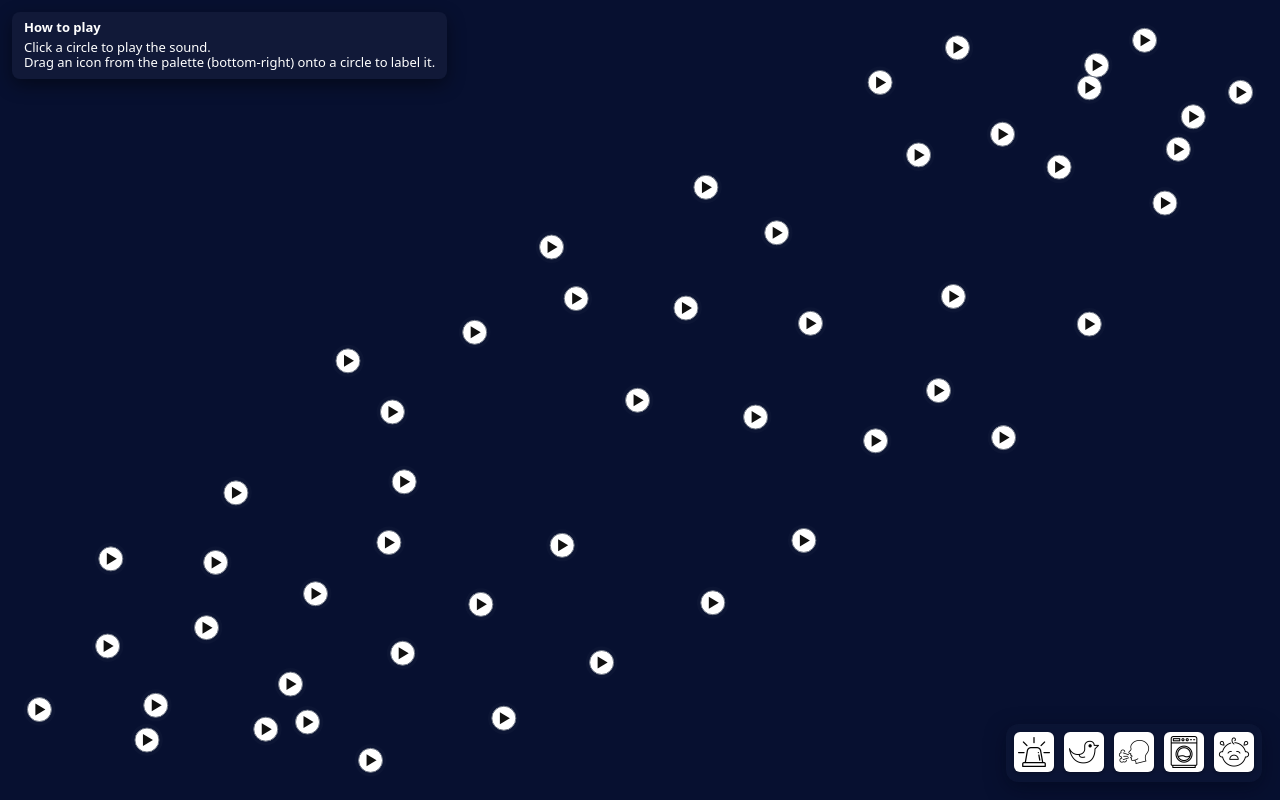
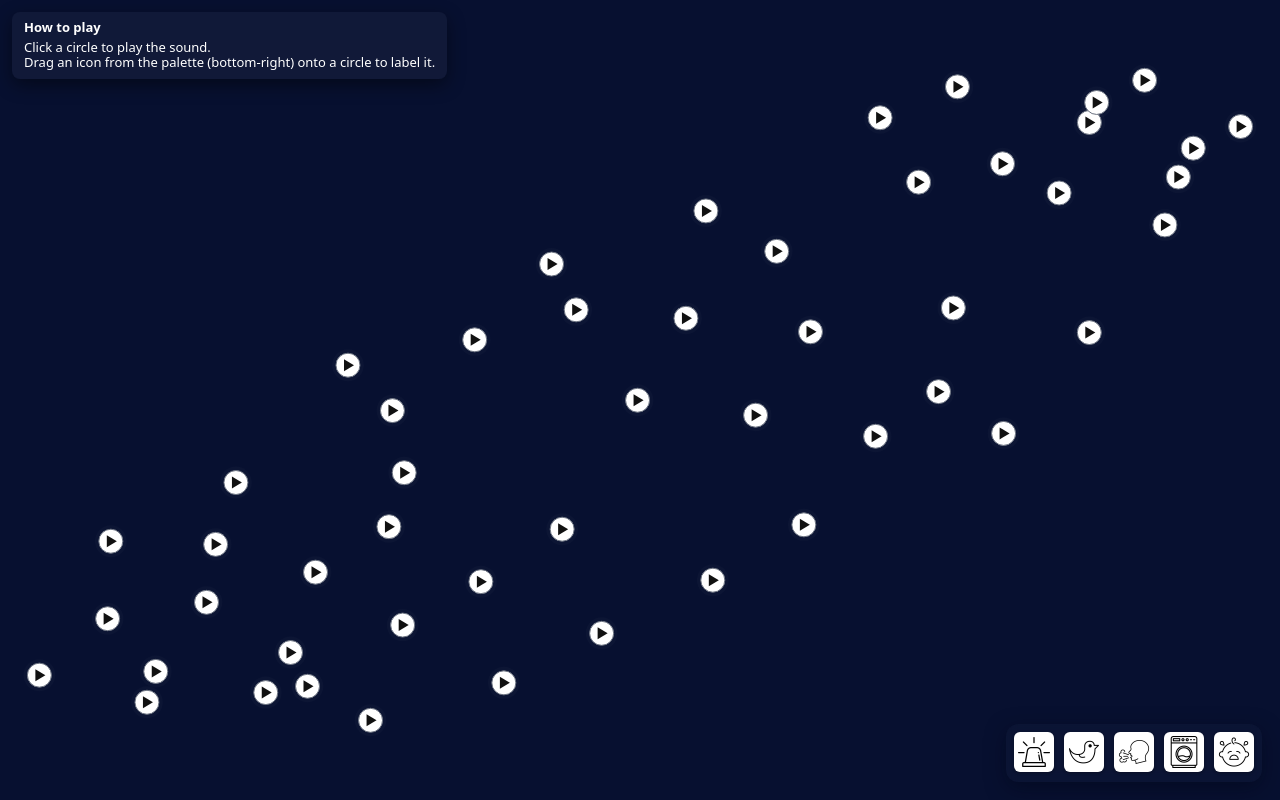
Before and after one commit to davidchalupa/soundiada, a React (Vite) app: page / in a window 1280 px wide. Built offline with nearby package versions, Linux system fonts and the light colour scheme.

Commit message:
Tweaks for mobile.

```diff
--- a/src/components/EmbeddingViewer.tsx
+++ b/src/components/EmbeddingViewer.tsx
@@ -1,4 +1,3 @@
-// src/components/EmbeddingViewer.tsx
 import React, { useRef, useState, useMemo, useEffect } from "react";
 import { esc50Embeddings } from "../resources/embeddings";
 import "./EmbeddingViewer.css";
@@ -8,15 +7,6 @@ import IconBird from "../assets/icons/bird.png";
 import IconBreathing from "../assets/icons/breath.png";
 import IconWashingMachine from "../assets/icons/washing-machine.png";
 import IconCryingBaby from "../assets/icons/crying.png";
-
-/*
-  Drop-in replacement: landscape-first viewer with desktop-position fix.
-
-  Fixes:
-  - Ensures the root/container/SVG are fixed to viewport (position: fixed; left:0; top:0)
-    and SVG is display:block so there are no subtle offsets (white margins / scrollbars).
-  - Keeps the rest of behavior unchanged (play/pause, drag/drop, palette, modal).
-*/
 
 const PALETTE_CATEGORIES = [
   "siren",
@@ -40,9 +30,11 @@ function buildAudioUrl(filename: string) {
 
 type Props = {
   padding?: number;
+  // optional aspect ratio (height/width), default = 9/16 (landscape)
+  aspectRatio?: number;
 };
 
-const EmbeddingViewer: React.FC<Props> = ({ padding = 40 }) => {
+const EmbeddingViewer: React.FC<Props> = ({ padding = 40, aspectRatio = 9 / 16 }) => {
   // refs & state
   const audioRef = useRef<HTMLAudioElement | null>(null);
   const [playingFile, setPlayingFile] = useState<string | null>(null);
@@ -52,7 +44,11 @@ const EmbeddingViewer: React.FC<Props> = ({ padding = 40 }) => {
 
   // update viewport on resize/orientation change
   useEffect(() => {
-    const update = () => setViewport({ w: Math.max(200, window.innerWidth), h: Math.max(160, window.innerHeight) });
+    const update = () =>
+      setViewport({
+        w: Math.max(200, window.innerWidth),
+        h: Math.max(160, window.innerHeight),
+      });
     update();
     window.addEventListener("resize", update, { passive: true });
     window.addEventListener("orientationchange", update, { passive: true });
@@ -80,6 +76,15 @@ const EmbeddingViewer: React.FC<Props> = ({ padding = 40 }) => {
       setShowModal(false);
     }
   }, [totalFlagged, embeddings.length]);
+
+  // compute canvas size:
+  // - width = viewport.w
+  // - height = min(viewport.h, viewport.w * aspectRatio)
+  const canvasW = viewport.w;
+  const canvasH = Math.min(viewport.h, Math.round(viewport.w * aspectRatio));
+
+  // compute top offset to center canvas vertically if canvasH < viewport.h
+  const canvasTop = Math.round((viewport.h - canvasH) / 2);
 
   // compute bounds for projection (based on numeric coords)
   const bounds = useMemo(() => {
@@ -109,11 +114,11 @@ const EmbeddingViewer: React.FC<Props> = ({ padding = 40 }) => {
     return { minX, maxX, minY, maxY };
   }, [embeddings]);
 
-  // project into viewport pixel space (width = viewport.w, height = viewport.h)
+  // project into canvas pixel space (width = canvasW, height = canvasH)
   const project = (x: number, y: number) => {
     const { minX, maxX, minY, maxY } = bounds;
-    const w = viewport.w - 2 * padding;
-    const h = viewport.h - 2 * padding;
+    const w = canvasW - 2 * padding;
+    const h = canvasH - 2 * padding;
     const px = padding + ((x - minX) / (maxX - minX)) * w;
     const py = padding + (1 - (y - minY) / (maxY - minY)) * h;
     return { px, py };
@@ -288,7 +293,6 @@ const EmbeddingViewer: React.FC<Props> = ({ padding = 40 }) => {
 
   // Render
   return (
-    // ROOT is fixed to viewport to avoid any page margins/offsets that caused shifted points.
     <div
       style={{
         position: "fixed",
@@ -352,26 +356,26 @@ const EmbeddingViewer: React.FC<Props> = ({ padding = 40 }) => {
         <div>Drag an icon from the palette (bottom-right) onto a circle to label it.</div>
       </div>
 
-      {/* SVG canvas: exact viewport size, positioned fixed to avoid parent offsets */}
+      {/* SVG canvas: width fills viewport, height capped to aspect ratio; canvas is centered vertically */}
       <svg
-        width={viewport.w}
-        height={viewport.h}
-        viewBox={`0 0 ${viewport.w} ${viewport.h}`}
+        width={canvasW}
+        height={canvasH}
+        viewBox={`0 0 ${canvasW} ${canvasH}`}
         preserveAspectRatio="none"
         style={{
           display: isLandscape ? "block" : "none",
           width: "100vw",
-          height: "100vh",
+          height: `${canvasH}px`,
           position: "fixed",
           left: 0,
-          top: 0,
+          top: `${canvasTop}px`,
           zIndex: 1,
           boxSizing: "border-box",
           margin: 0,
           padding: 0,
         }}
       >
-        <rect x={0} y={0} width={viewport.w} height={viewport.h} fill="#071030" />
+        <rect x={0} y={0} width={canvasW} height={canvasH} fill="#071030" />
         {embeddings.map((e, idx) => {
           const x = Number(e.x) + ((idx % 2 === 0 ? 1 : -1) * jitter * 0.5);
           const y = Number(e.y) + ((idx % 3 === 0 ? 1 : -1) * jitter * 0.5);
```
